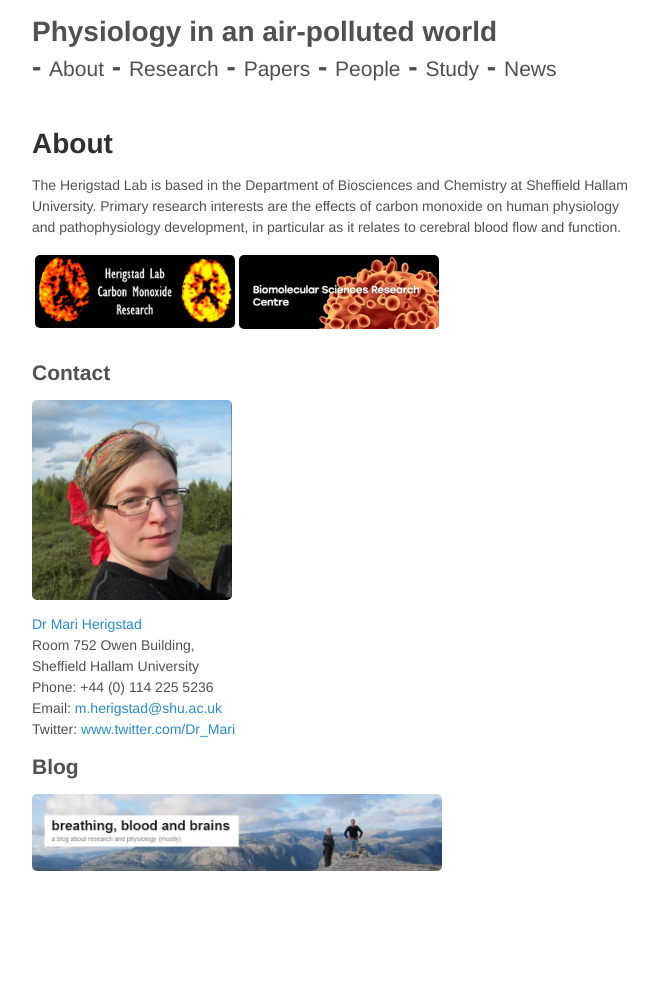
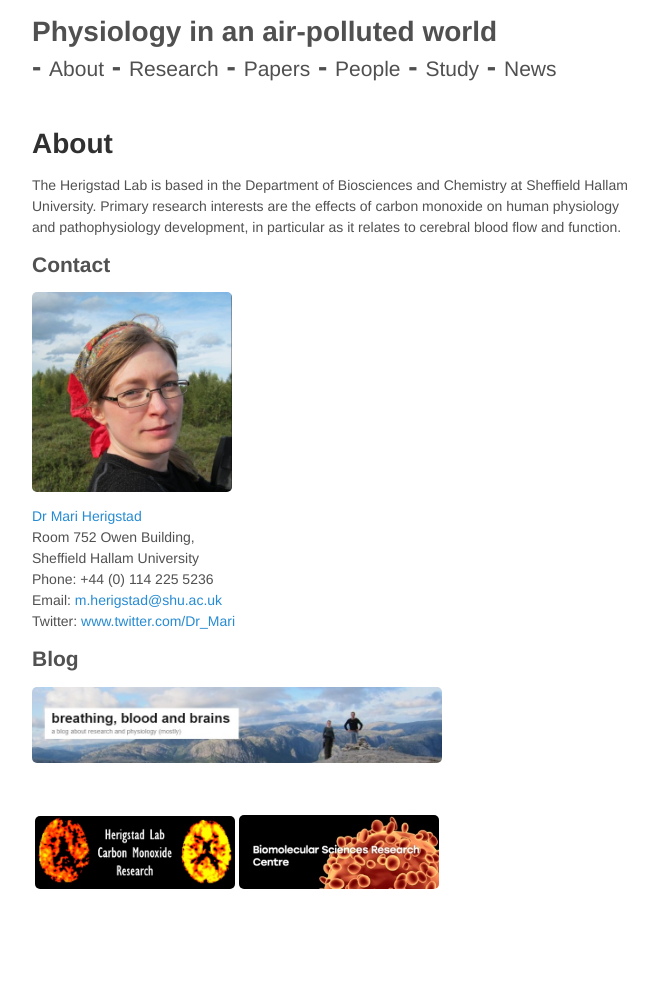
Before and after one commit to mariherigstad/mariherigstad.github.io, a Jekyll site: the page built from about.md, in a window 1280 px wide. Shown: the whole page, without its empty margins (307-965 px from the left). Built offline with Jekyll 4.4.1, drawn with Linux system fonts in a browser that asks for light colours.

Commit message:
Update about.md

```diff
--- a/about.md
+++ b/about.md
@@ -4,13 +4,6 @@ title: About
 redirect_from: "/"
 ---
 The Herigstad Lab is based in the Department of Biosciences and Chemistry at Sheffield Hallam University. Primary research interests are the effects of carbon monoxide on human physiology and pathophysiology development, in particular as it relates to cerebral blood flow and function.
-
-<table>
-  <tr>
-    <td><a href="https://mariherigstad.github.io/research/"><img src="/assets/lab_logo.jpg" alt="Herigstad Lab" align="middle" style="width: 200px;" /></a> </td>
-    <td><a href="https://www.shu.ac.uk/research/specialisms/biomolecular-sciences-research-centre"><img src="/assets/BMRC_logo.jpg" alt="BMRC" align="middle" style="width: 200px;" /></a> </td>
-  </tr>
-</table>
 
 ## Contact
 
@@ -26,3 +19,10 @@ Twitter: <a href="https://twitter.com/Dr_Mari">www.twitter.com/Dr_Mari</a><br>
 ## Blog
 <a href="https://mariherigstad.wordpress.com"><img src="/assets/blog_banner.jpg" alt="Blog" align="middle" style="width: 410px;"/> </a>
 <br>
+
+<table>
+  <tr>
+    <td><a href="https://mariherigstad.github.io/research/"><img src="/assets/lab_logo.jpg" alt="Herigstad Lab" align="middle" style="width: 200px;" /></a> </td>
+    <td><a href="https://www.shu.ac.uk/research/specialisms/biomolecular-sciences-research-centre"><img src="/assets/BMRC_logo.jpg" alt="BMRC" align="middle" style="width: 200px;" /></a> </td>
+  </tr>
+</table>
```
